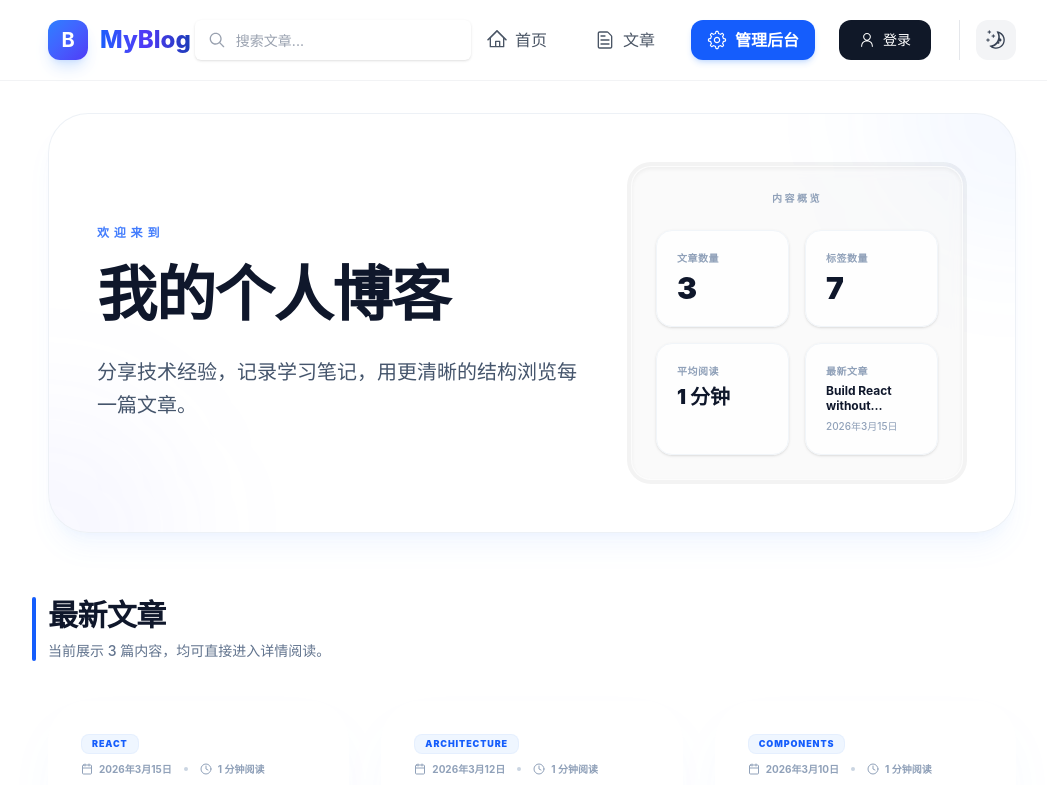
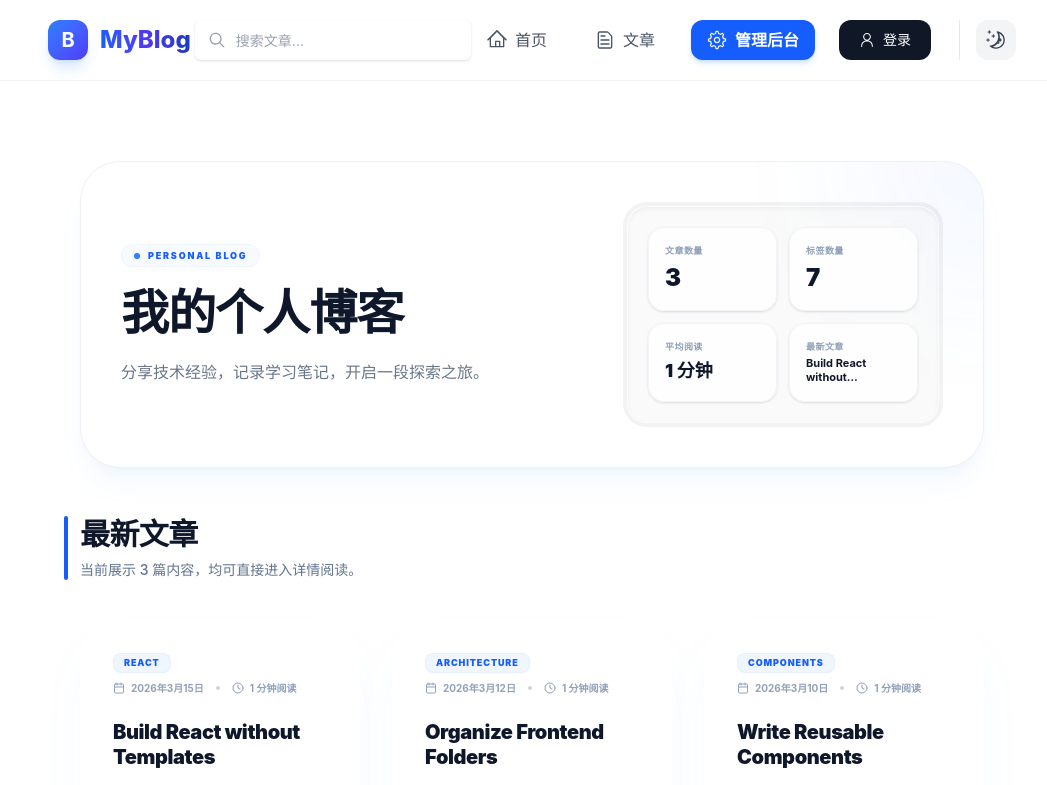
Before and after one commit to BqLee-AI/blog-FE, a React (Vite) app: page / in a window 1280 px wide. Shown: the top 785 px of the page, without its empty margins (108-1155 px from the left). Built offline with nearby package versions, Linux system fonts and the light colour scheme; no server answers.

Commit message:
style: 优化首页页眉比例，平衡标题与统计数据展示

```diff
--- a/src/pages/HomePage.tsx
+++ b/src/pages/HomePage.tsx
@@ -36,48 +36,42 @@ export default function HomePage() {
   }, [fetchPosts]);
 
   return (
-    <div className="animate-fade-in">
+    <div className="animate-fade-in max-w-7xl mx-auto px-4 sm:px-6 lg:px-8 py-8 md:py-12">
       {/* 页面标题 */}
-      <header className="mb-16 grid gap-8 rounded-[2.5rem] border border-slate-200/60 dark:border-slate-800/60 bg-white/40 dark:bg-slate-900/40 p-8 shadow-xl shadow-blue-500/5 backdrop-blur-xl md:grid-cols-[minmax(0,1.5fr)_minmax(340px,1fr)] md:p-12 relative overflow-hidden">
+      <header className="mb-12 grid gap-8 rounded-[2.5rem] border border-slate-200/60 dark:border-slate-800/60 bg-white/40 dark:bg-slate-900/40 p-8 shadow-xl shadow-blue-500/5 backdrop-blur-xl md:grid-cols-[minmax(0,1.5fr)_minmax(320px,1fr)] md:p-10 relative overflow-hidden">
         <div className="absolute top-0 right-0 w-64 h-64 bg-blue-500/5 rounded-full blur-3xl -mr-32 -mt-32" />
-        <div className="absolute bottom-0 left-0 w-64 h-64 bg-indigo-500/5 rounded-full blur-3xl -ml-32 -mb-32" />
 
-        <div className="relative z-10 flex flex-col justify-center">
-          <p className="text-blue-600 dark:text-blue-400 font-extrabold text-xs tracking-[0.4em] uppercase mb-4 opacity-80">
-            欢迎来到
-          </p>
-          <h1 className="text-4xl md:text-6xl font-black text-slate-900 dark:text-white mb-6 tracking-tight leading-tight">
+        <div className="relative z-10 flex flex-col justify-center space-y-4">
+          <div className="inline-flex items-center gap-2 px-3 py-1 rounded-full bg-blue-50/50 dark:bg-blue-900/20 border border-blue-100/30 dark:border-blue-800/30 w-fit">
+            <div className="w-1.5 h-1.5 rounded-full bg-blue-500" />
+            <span className="text-[9px] font-black text-blue-600 dark:text-blue-400 uppercase tracking-[0.2em]">Personal Blog</span>
+          </div>
+          <h1 className="text-3xl md:text-5xl font-extrabold text-slate-900 dark:text-white tracking-tight leading-tight">
             我的个人博客
           </h1>
-          <p className="text-lg md:text-xl text-slate-600 dark:text-slate-400 max-w-xl leading-relaxed font-medium">
-            分享技术经验，记录学习笔记，用更清晰的结构浏览每一篇文章。
+          <p className="text-base text-slate-600 dark:text-slate-400 max-w-xl leading-relaxed font-medium opacity-80">
+            分享技术经验，记录学习笔记，开启一段探索之旅。
           </p>
         </div>
 
         <div className="relative z-10 rounded-3xl bg-neutral-900/5 dark:bg-white/5 p-1 backdrop-blur-sm">
-          <div className="rounded-[1.25rem] bg-white/60 dark:bg-slate-950/60 p-6 shadow-inner border border-white/40 dark:border-slate-800/40">
-            <p className="text-[10px] font-black tracking-[0.25em] uppercase text-slate-400 dark:text-slate-500 mb-6 text-center">
-              内容概览
-            </p>
-            <div className="grid grid-cols-2 gap-4">
-              <div className="rounded-2xl bg-white/80 dark:bg-slate-900/80 p-5 border border-slate-100 dark:border-slate-800 shadow-sm group hover:border-blue-500/30 transition-all">
-                <p className="text-[10px] font-bold text-slate-400 dark:text-slate-500 mb-1 uppercase tracking-wider">文章数量</p>
-                <p className="text-3xl font-black text-slate-900 dark:text-white group-hover:text-blue-600 transition-colors">{articleOverview.articleCount}</p>
+          <div className="rounded-[1.25rem] bg-white/60 dark:bg-slate-950/60 p-5 shadow-inner border border-white/40 dark:border-slate-800/40">
+            <div className="grid grid-cols-2 gap-3">
+              <div className="rounded-2xl bg-white/80 dark:bg-slate-900/80 p-4 border border-slate-100 dark:border-slate-800 shadow-sm group hover:border-blue-500/30 transition-all">
+                <p className="text-[9px] font-bold text-slate-400 dark:text-slate-500 mb-1 uppercase tracking-wider">文章数量</p>
+                <p className="text-2xl font-black text-slate-900 dark:text-white group-hover:text-blue-600 transition-colors">{articleOverview.articleCount}</p>
               </div>
-              <div className="rounded-2xl bg-white/80 dark:bg-slate-900/80 p-5 border border-slate-100 dark:border-slate-800 shadow-sm group hover:border-blue-500/30 transition-all">
-                <p className="text-[10px] font-bold text-slate-400 dark:text-slate-500 mb-1 uppercase tracking-wider">标签数量</p>
-                <p className="text-3xl font-black text-slate-900 dark:text-white group-hover:text-blue-600 transition-colors">{articleOverview.tagCount}</p>
+              <div className="rounded-2xl bg-white/80 dark:bg-slate-900/80 p-4 border border-slate-100 dark:border-slate-800 shadow-sm group hover:border-blue-500/30 transition-all">
+                <p className="text-[9px] font-bold text-slate-400 dark:text-slate-500 mb-1 uppercase tracking-wider">标签数量</p>
+                <p className="text-2xl font-black text-slate-900 dark:text-white group-hover:text-blue-600 transition-colors">{articleOverview.tagCount}</p>
               </div>
-              <div className="rounded-2xl bg-white/80 dark:bg-slate-900/80 p-5 border border-slate-100 dark:border-slate-800 shadow-sm group hover:border-blue-500/30 transition-all">
-                <p className="text-[10px] font-bold text-slate-400 dark:text-slate-500 mb-1 uppercase tracking-wider">平均阅读</p>
-                <p className="text-xl font-black text-slate-900 dark:text-white group-hover:text-blue-600 transition-colors">{articleOverview.averageReadingTime} 分钟</p>
+              <div className="rounded-2xl bg-white/80 dark:bg-slate-900/80 p-4 border border-slate-100 dark:border-slate-800 shadow-sm group hover:border-blue-500/30 transition-all">
+                <p className="text-[9px] font-bold text-slate-400 dark:text-slate-500 mb-1 uppercase tracking-wider">平均阅读</p>
+                <p className="text-lg font-black text-slate-900 dark:text-white group-hover:text-blue-600 transition-colors">{articleOverview.averageReadingTime} 分钟</p>
               </div>
-              <div className="rounded-2xl bg-white/80 dark:bg-slate-900/80 p-5 border border-slate-100 dark:border-slate-800 shadow-sm group hover:border-blue-500/30 transition-all">
-                <p className="text-[10px] font-bold text-slate-400 dark:text-slate-500 mb-1 uppercase tracking-wider">最新文章</p>
-                <p className="text-xs font-bold text-slate-900 dark:text-white line-clamp-2 leading-tight group-hover:text-blue-600 transition-colors">{articleOverview.latestTitle}</p>
-                {articleOverview.latestDate && (
-                  <p className="text-[10px] text-slate-400 dark:text-slate-500 mt-1.5 font-medium">{articleOverview.latestDate}</p>
-                )}
+              <div className="rounded-2xl bg-white/80 dark:bg-slate-900/80 p-4 border border-slate-100 dark:border-slate-800 shadow-sm group hover:border-blue-500/30 transition-all">
+                <p className="text-[9px] font-bold text-slate-400 dark:text-slate-500 mb-1 uppercase tracking-wider">最新文章</p>
+                <p className="text-[11px] font-bold text-slate-900 dark:text-white line-clamp-2 leading-tight group-hover:text-blue-600 transition-colors">{articleOverview.latestTitle}</p>
               </div>
             </div>
           </div>
```
